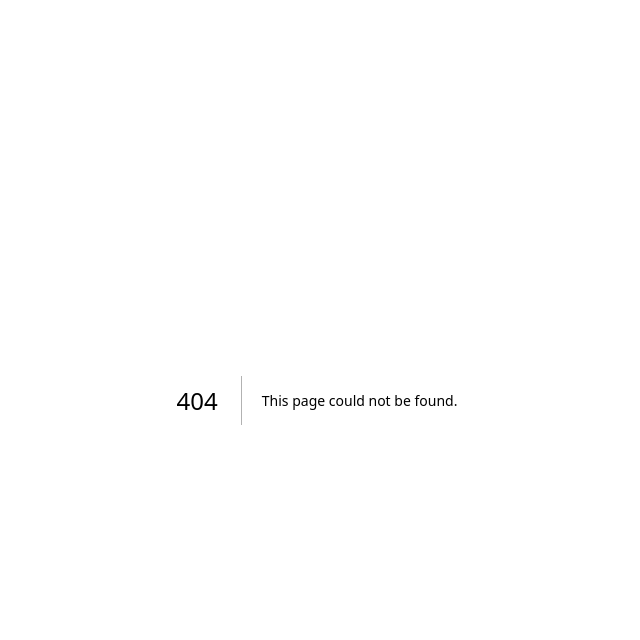
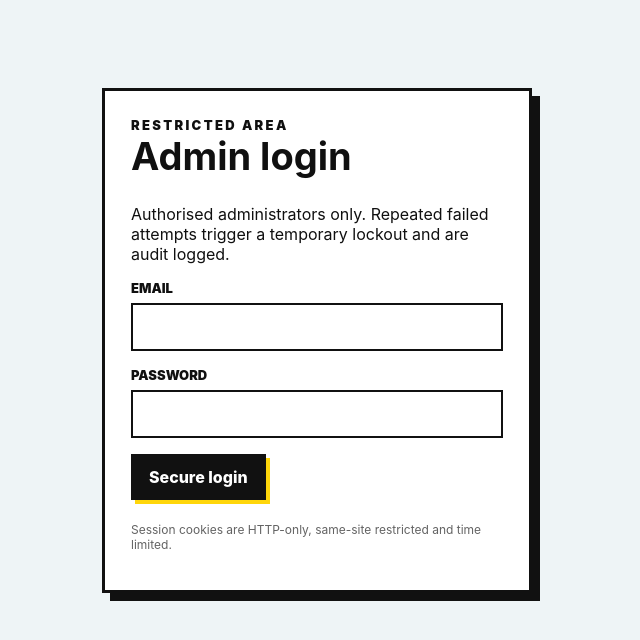
Before and after one commit to Boymyke/tap-tap-game, a Next.js app: page /admin/login in a window 1280 px wide. Before the commit this address had no page. Shown: the top 640 px of the page, without its empty margins (323-963 px from the left). Built offline with nearby package versions, Linux system fonts and the light colour scheme.

Commit message:
Add secure admin login screen

```diff
--- /dev/null
+++ b/app/admin/login/page.tsx
@@ -0,0 +1,33 @@
+"use client";
+
+import { FormEvent, useState } from "react";
+import { useRouter } from "next/navigation";
+
+export default function AdminLoginPage() {
+  const router = useRouter();
+  const [error, setError] = useState("");
+  const [busy, setBusy] = useState(false);
+
+  async function submit(e: FormEvent<HTMLFormElement>) {
+    e.preventDefault();
+    setBusy(true); setError("");
+    const form = new FormData(e.currentTarget);
+    const res = await fetch("/api/admin/login", { method: "POST", headers: { "content-type": "application/json" }, body: JSON.stringify({ email: form.get("email"), password: form.get("password") }) });
+    const data = await res.json();
+    setBusy(false);
+    if (!res.ok) return setError(data.error || "Login failed.");
+    router.replace("/admin"); router.refresh();
+  }
+
+  return <main className="authShell"><div className="authCard">
+    <div className="eyebrow">Restricted area</div><h1>Admin login</h1>
+    <p>Authorised administrators only. Repeated failed attempts trigger a temporary lockout and are audit logged.</p>
+    {error && <div className="notice">{error}</div>}
+    <form onSubmit={submit}>
+      <div className="field"><label>EMAIL</label><input name="email" type="email" autoComplete="username" required /></div>
+      <div className="field"><label>PASSWORD</label><input name="password" type="password" autoComplete="current-password" minLength={12} required /></div>
+      <button className="darkbtn" disabled={busy}>{busy ? "Checking..." : "Secure login"}</button>
+    </form>
+    <p style={{fontSize:12,opacity:.65,marginTop:22}}>Session cookies are HTTP-only, same-site restricted and time limited.</p>
+  </div></main>;
+}
```
